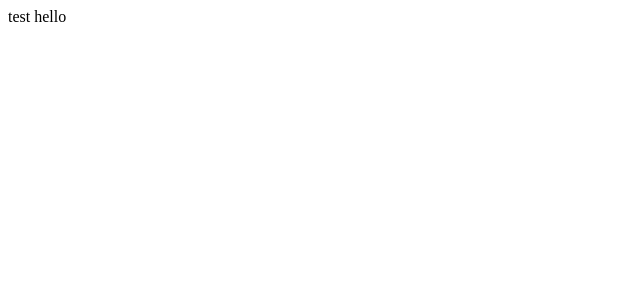
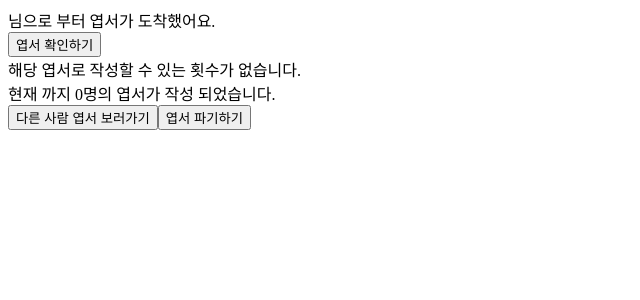
Before and after one commit to CodeSoom/project-react-3-2Zero1, a React app: page /project-react-3-2Zero1/ in a window 1280 px wide. Shown: the top 300 px of the page, without its empty margins (0-640 px from the left). Built offline with nearby package versions, Linux system fonts and the light colour scheme; no server answers.

Commit message:
Updated App.js for github-pages test

```diff
--- a/src/App.jsx
+++ b/src/App.jsx
@@ -7,7 +7,6 @@ import {
 import EntrancePage from './page/EntrancePage';
 import WritePage from './page/WritePage';
 import PostcardPage from './page/PostcardPage';
-import TestPage from './page/TestPage';
 import NotFoundPage from './page/NotFoundPage';
 
 export default function App() {
@@ -16,8 +15,8 @@ export default function App() {
     <Switch>
       <Route exact path="/write/:index" component={WritePage} />
       <Route exact path="/postcard" component={PostcardPage} />
-      <Route exact path="/:key" component={EntrancePage} />
-      <Route exact path="/" component={TestPage} />
+      <Route exact path="/entrance/:key" component={EntrancePage} />
+      <Route exact path="/" component={EntrancePage} />
       <Route component={NotFoundPage} />
     </Switch>
   );
--- a/src/page/TestPage.jsx
+++ /dev/null
@@ -1,9 +0,0 @@
-import React from 'react';
-
-export default function TestPage() {
-  return (
-    <>
-      <div>test hello</div>
-    </>
-  );
-}
```
Also changed, not shown: 2 other files (tests, documents, lock files or other folders).
